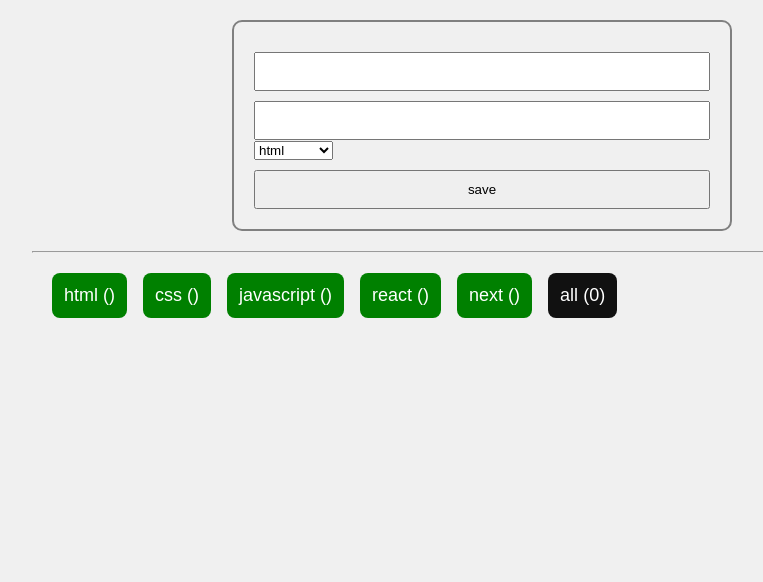
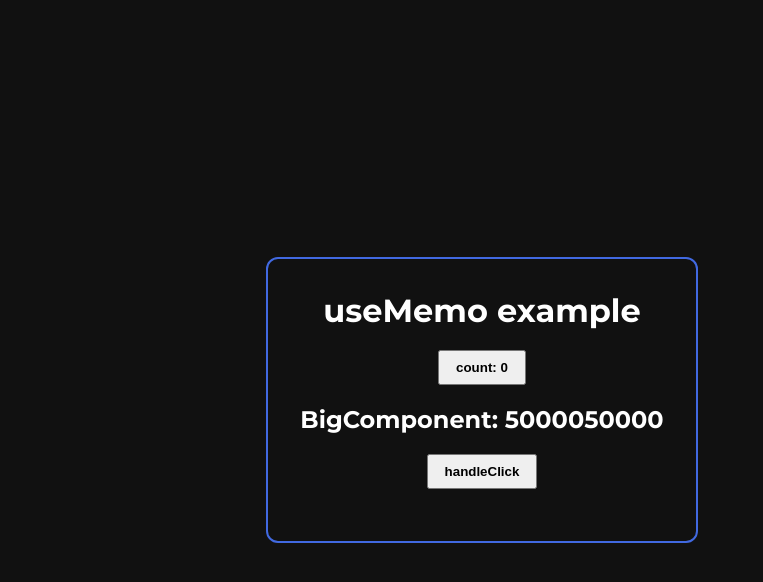
Before and after one commit to BrownEdgar/React_Poghos, a React (Vite) app: page / in a window 1280 px wide. Shown: the top 582 px of the page, without its empty margins (158-921 px from the left). Built offline with nearby package versions, Linux system fonts and the light colour scheme.

Commit message:
useCallback & useMemo

```diff
--- /dev/null
+++ b/src/Lessons/hooks/useMemo/App.jsx
@@ -0,0 +1,34 @@
+import './App.scss'
+
+import { useCallback, useMemo, useState } from 'react'
+import BigComponent from './BigComponent'
+
+export default function App() {
+  const [count, setCount] = useState(0);
+  const [number] = useState(1e5)
+
+  const [posts, setPosts] = useState(() => {
+    return () => {
+      console.log('ok')
+    }
+  })
+
+  // const bigComponent = useMemo(() => <BigComponent n={number} />, [number])
+
+  const handleClick = useCallback(
+    () => {
+      const message = `this function is created every time`;
+      console.log(message)
+    },
+    [],
+  )
+
+
+  return (
+    <div className='App'>
+      <h1>useMemo example</h1>
+      <button onClick={() => setCount(count + 1)}>count: {count}</button>
+      <BigComponent n={number} handleClick={handleClick} posts={posts} />
+    </div>
+  )
+}
--- /dev/null
+++ b/src/Lessons/hooks/useMemo/App.scss
@@ -0,0 +1,22 @@
+body {
+  display: flex;
+  justify-content: center;
+  align-items: center;
+  min-height: 100vh;
+  gap: 20px;
+  background-color: #111;
+  color: #fff;
+}
+.App {
+  border: 2px solid royalblue;
+  padding: 2em;
+  border-radius: 12px;
+  text-align: center;
+}
+button {
+  margin: 20px auto;
+  padding: 8px 16px;
+  font-style: 18px;
+  cursor: pointer;
+  font-weight: 700;
+}
--- /dev/null
+++ b/src/Lessons/hooks/useMemo/BigComponent.jsx
@@ -0,0 +1,20 @@
+import React, { memo } from 'react'
+
+export function BigComponent({ n, handleClick, posts }) {
+
+  console.log('BigComponent run...')
+  let sum = 0;
+  for (let i = 0; i <= n; i++) {
+    sum += i
+  }
+
+  return (
+    <div>
+      <h2>BigComponent: {sum}</h2>
+      <button onClick={posts}>handleClick</button>
+    </div>
+  )
+}
+
+// eslint-disable-next-line react-refresh/only-export-components
+export default memo(BigComponent)
--- a/src/index.css
+++ b/src/index.css
@@ -10,7 +10,7 @@ body {
   font-family: 'Montserrat', sans-serif;
   max-width: 1440px;
   margin: 0 auto;
-  background-color: #f0f0f0;
+  /* background-color: #f0f0f0; */
 }
 
 ul {
--- a/src/main.jsx
+++ b/src/main.jsx
@@ -1,6 +1,6 @@
 
 import ReactDOM from 'react-dom/client'
-import App from './Lessons/Formik/App'
+import App from './Lessons/hooks/useMemo/App'
 import './index.css'
 
 ReactDOM.createRoot(document.getElementById('root')).render(<App />)
```
